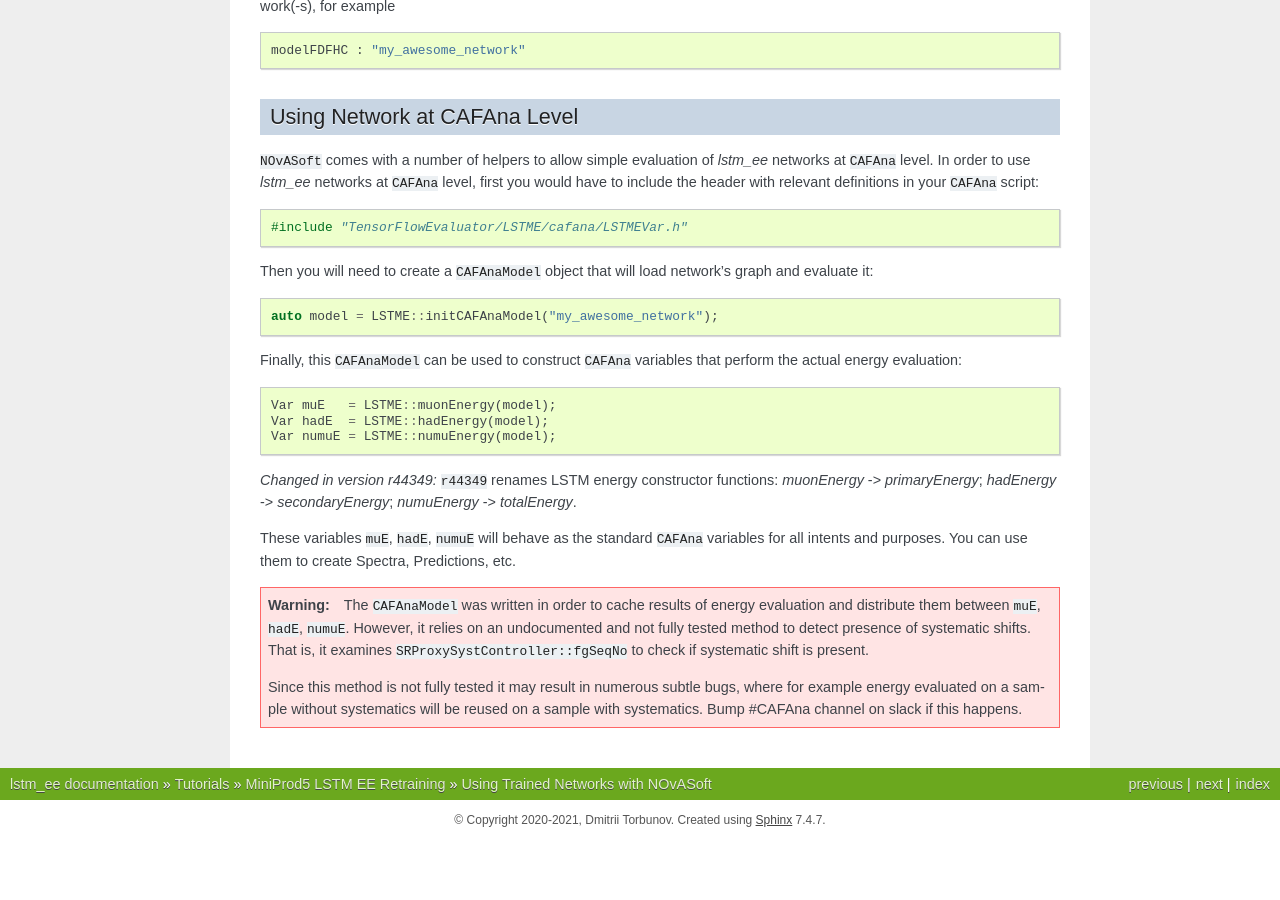
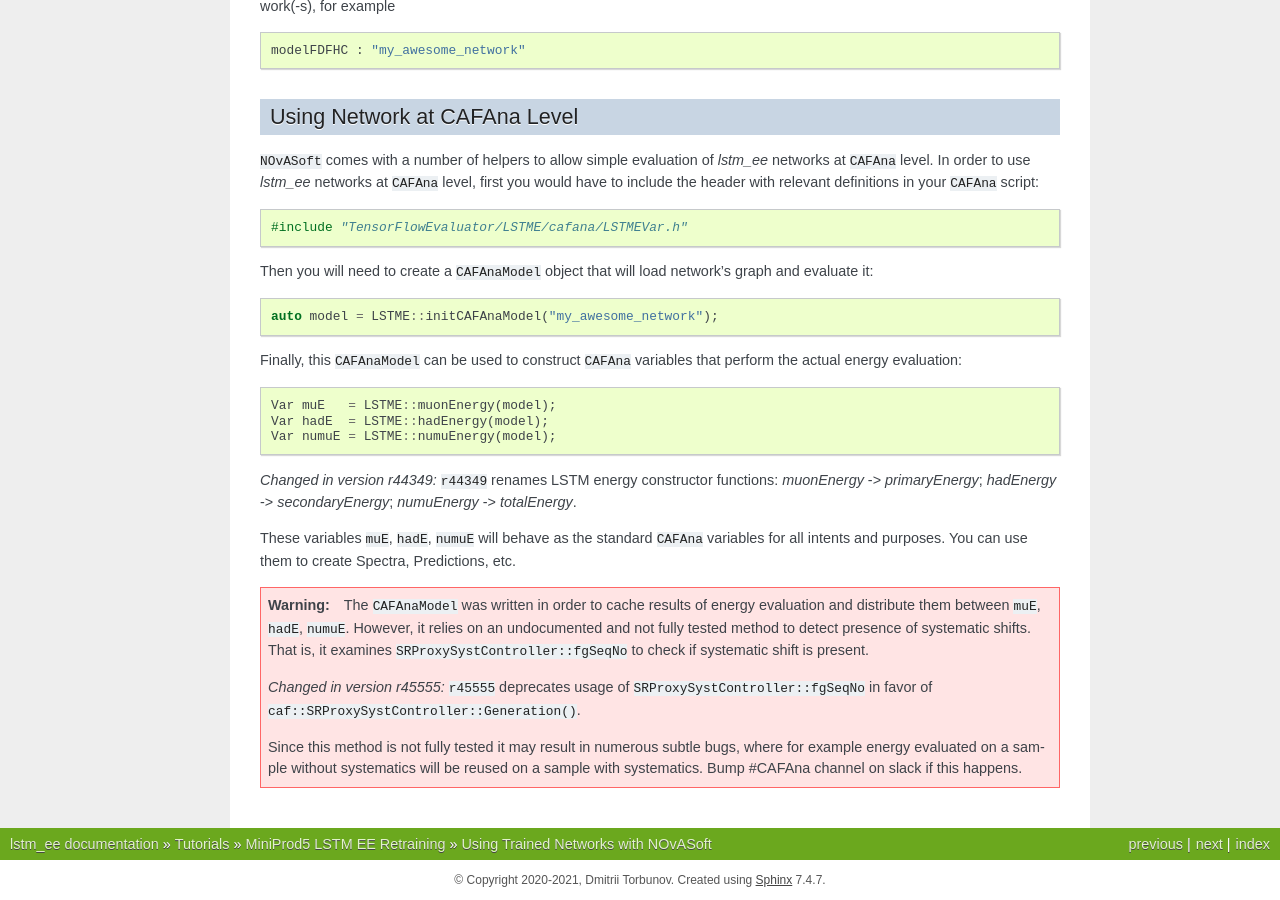
Before and after one commit to usert5432/lstm_ee, a Sphinx documentation site: the page built from doc/source/tutorials/mprod5/exporting.rst, in a window 1280 px wide and 900 px high, scrolled down 741 px. Built offline with Sphinx 7.4.7, drawn with Linux system fonts in a browser that asks for light colours; before the commit the page ends 1581 px from its top, so only the background shows below that.

Commit message:
doc: Update NOvA results cacher warning

```diff
--- a/doc/source/tutorials/mprod5/exporting.rst
+++ b/doc/source/tutorials/mprod5/exporting.rst
@@ -94,6 +94,10 @@ Spectra, Predictions, etc.
     detect presence of systematic shifts. That is, it examines
     ``SRProxySystController::fgSeqNo`` to check if systematic shift is present.
 
+    .. versionchanged:: r45555
+        ``r45555`` deprecates usage of ``SRProxySystController::fgSeqNo`` in
+        favor of ``caf::SRProxySystController::Generation()``.
+
     Since this method is not fully tested it may result in numerous subtle
     bugs, where for example energy evaluated on a sample without systematics
     will be reused on a sample with systematics. Bump #CAFAna channel on slack
```
